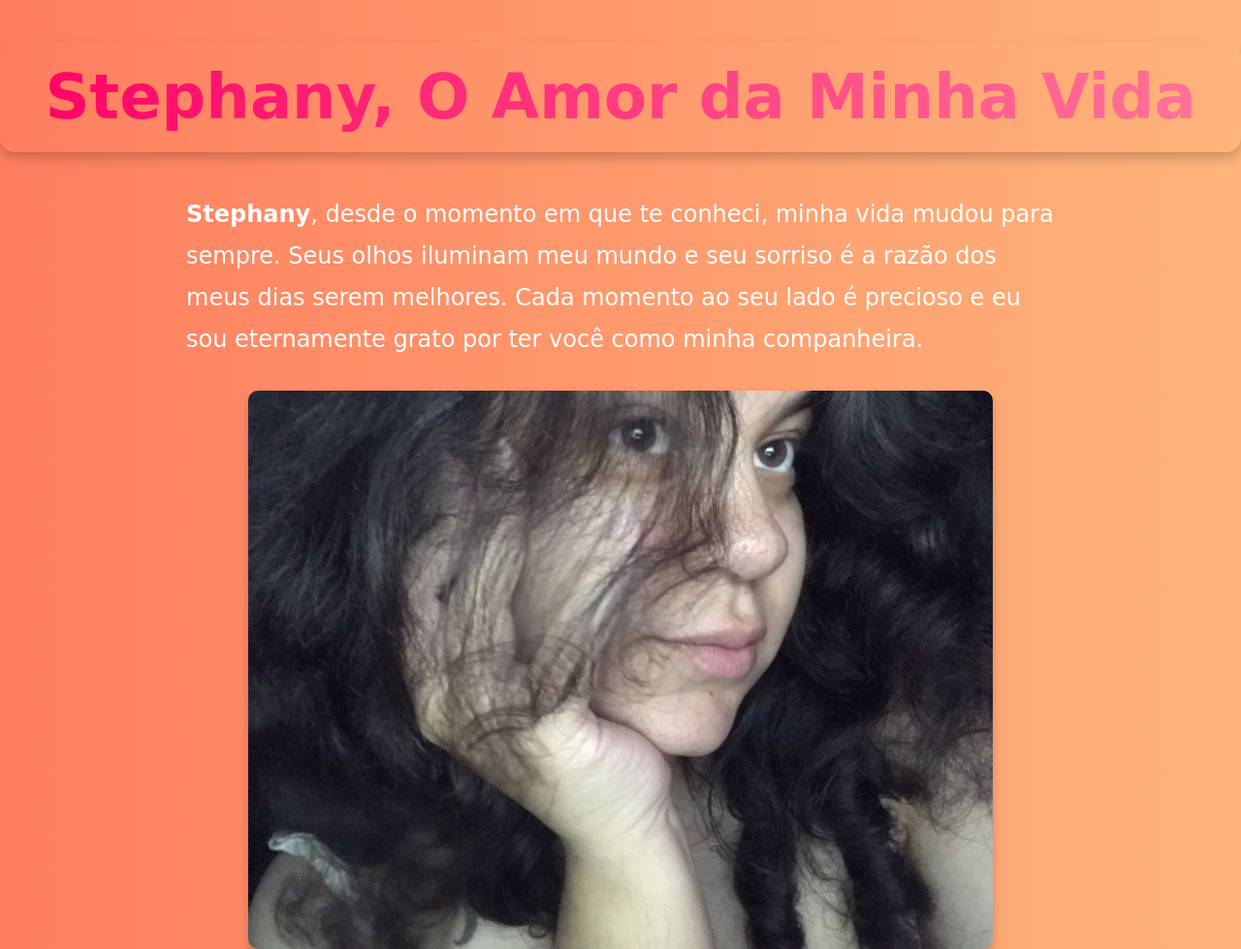
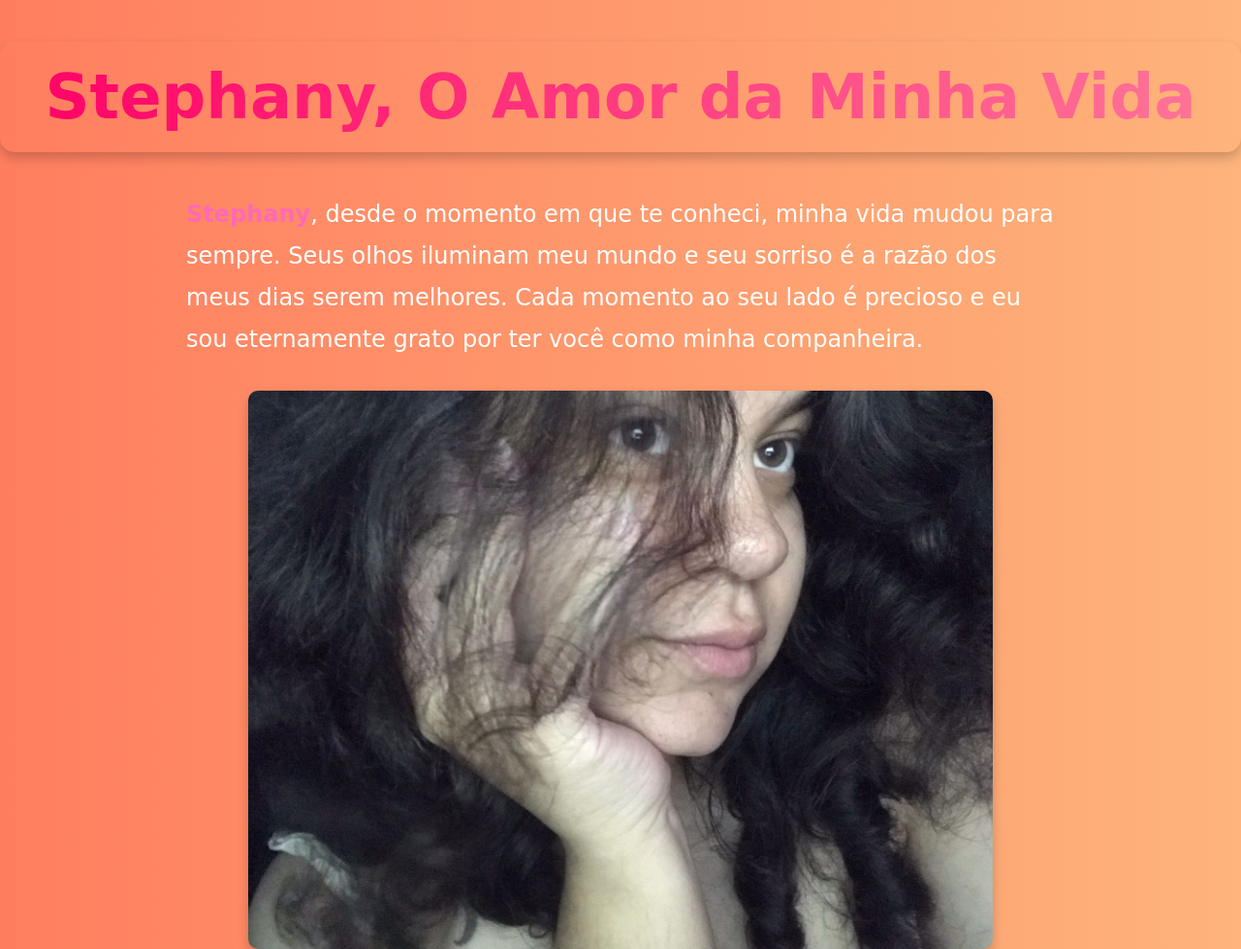
Before and after one commit to Emanuel-coutinho/html-css, a plain HTML site: page amorzinho/amor.html in a window 1280 px wide. Shown: the top 979 px of the page at 97% size. Drawn offline with Linux system fonts and the light colour scheme.

Commit message:
site para meu amor

```diff
--- a/amorzinho/styles.css
+++ b/amorzinho/styles.css
@@ -67,3 +67,6 @@ p {
 .proposal-button:hover {
     background: linear-gradient(to right, #f06, #ff6f61); /* Degradê invertido ao passar o mouse */
 }
+strong{
+    color: #FF69B4;;
+}
```
